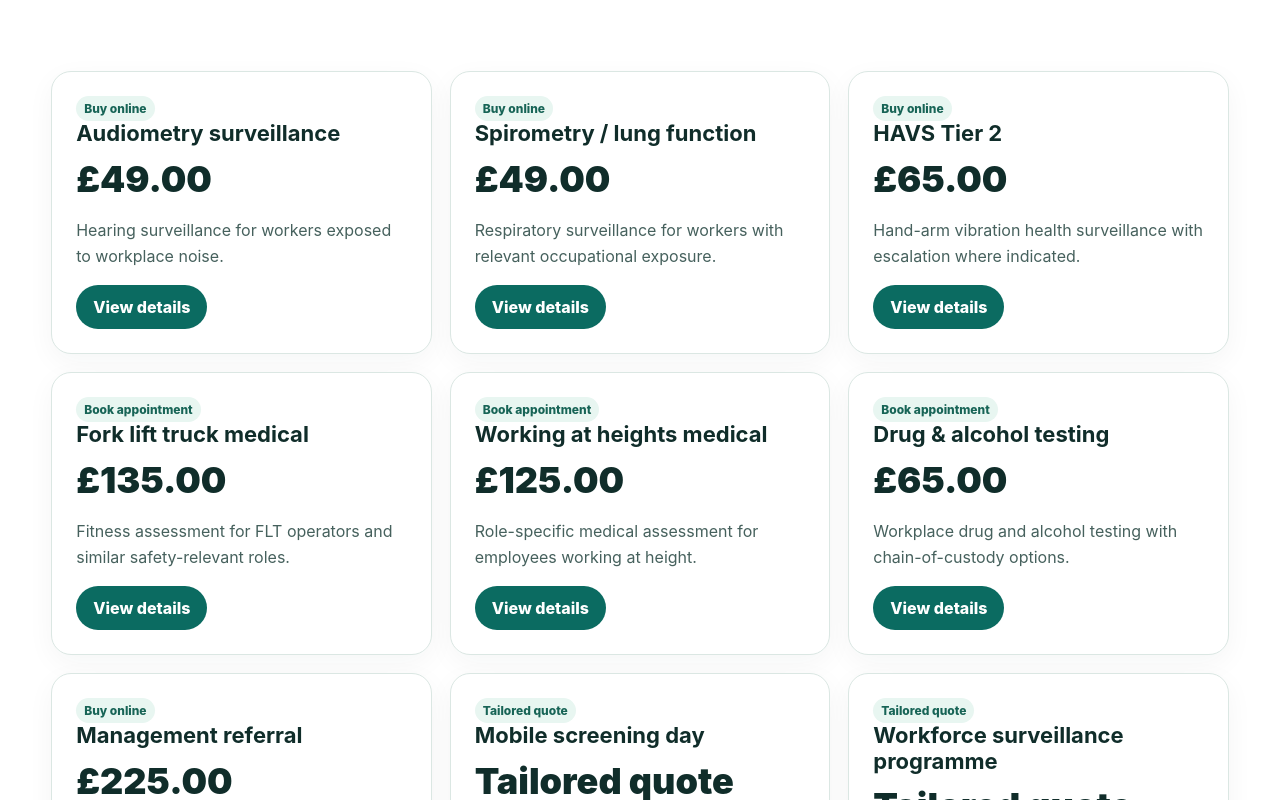
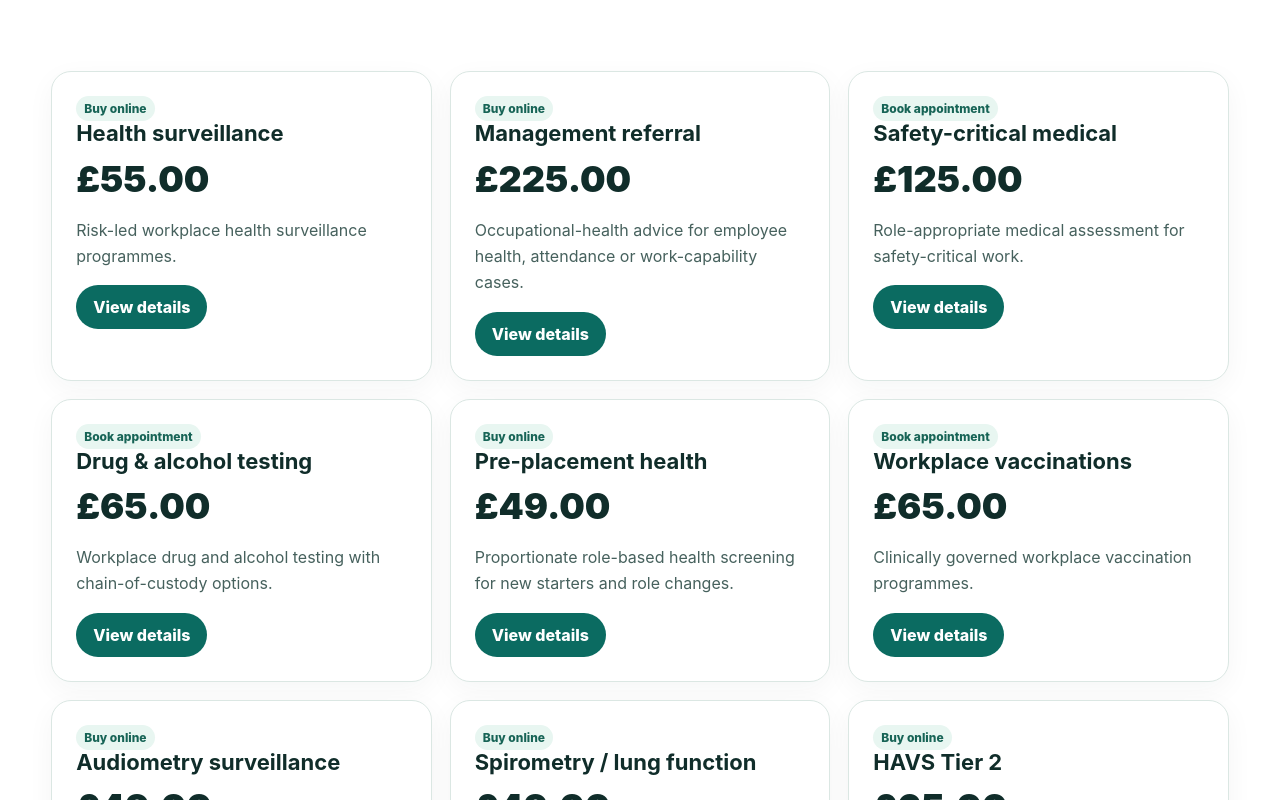
Before and after one commit to PluginPip/OHI-Rebrand, a Next.js app: page /shop in a window 1280 px wide. Shown: the part 620-1420 px from the top of the page. Built offline with nearby package versions, Linux system fonts and the light colour scheme.

Commit message:
Connect all core public services to commerce catalogue

```diff
--- a/app/data/commerce.ts
+++ b/app/data/commerce.ts
@@ -1,16 +1,19 @@
 export type CommerceService={slug:string;name:string;summary:string;description:string;pricePence:number|null;purchaseMode:'buy'|'book'|'quote';duration:string;forWho:string;includes:string[];preparation:string;note:string};
 
 export const commerceServices:CommerceService[]=[
+{slug:'health-surveillance',name:'Health surveillance',summary:'Risk-led workplace health surveillance programmes.',description:'A configurable occupational-health surveillance service covering relevant workplace exposure groups, tests, recalls and employer outcomes. Single assessments can be purchased where appropriate; larger programmes can be scoped for on-site delivery.',pricePence:5500,purchaseMode:'buy',duration:'Typically 20–45 minutes per employee',forWho:'Employees exposed to workplace hazards requiring proportionate health surveillance.',includes:['Confidential health-surveillance assessment','Relevant test pathway','Clinical escalation where indicated','Employer-appropriate outcome','Recall status'],preparation:'Employer supplies relevant role, exposure and risk information.',note:'The final test set and recall period must match the actual workplace risk and surveillance protocol.'},
+{slug:'management-referral',name:'Management referral',summary:'Occupational-health advice for employee health, attendance or work-capability cases.',description:'A secure occupational-health referral designed to answer defined management questions about how health may affect work, attendance, capability, adjustments or return to work.',pricePence:22500,purchaseMode:'buy',duration:'Turnaround depends on case complexity',forWho:'Employers seeking professional advice on employee health and work.',includes:['Secure management referral','Employee consent process','Occupational-health consultation','Employer report addressing agreed questions'],preparation:'Provide role details, relevant context and clear management questions.',note:'Employers receive appropriate occupational-health advice, not unrestricted clinical records.'},
+{slug:'safety-critical-medicals',name:'Safety-critical medical',summary:'Role-appropriate medical assessment for safety-critical work.',description:'A role-aware medical assessment for work where impaired health could create significant risk. The assessment is configured to the agreed role standard and may include observations and tests appropriate to that role.',pricePence:12500,purchaseMode:'book',duration:'Typically 30–60 minutes',forWho:'Construction, plant, machinery, driving, working-at-height and other safety-sensitive roles.',includes:['Medical questionnaire','Role-specific clinical assessment','Relevant tests and observations','Fitness outcome','Review or escalation route'],preparation:'Employer confirms the role and standard. Employee brings relevant corrective lenses, medication information and required ID.',note:'There is no single universal safety-critical standard, so the exact assessment must match the role.'},
+{slug:'drug-alcohol-testing',name:'Drug & alcohol testing',summary:'Workplace drug and alcohol testing with chain-of-custody options.',description:'Workplace testing suitable for pre-employment, random, for-cause or post-incident programmes, with chain-of-custody options where required.',pricePence:6500,purchaseMode:'book',duration:'Varies by testing method',forWho:'Employers operating a defined workplace drug and alcohol testing policy.',includes:['Identity and consent process','Sample collection/testing pathway','Documented outcome','Chain-of-custody option where specified'],preparation:'Testing purpose and policy basis should be clear before booking.',note:'Laboratory confirmation or enhanced chain-of-custody services may change the final price.'},
+{slug:'pre-placement-health',name:'Pre-placement health',summary:'Proportionate role-based health screening for new starters and role changes.',description:'A role-focused pre-placement health assessment that supports safe placement and adjustment planning without disclosing unnecessary medical information to the employer.',pricePence:4900,purchaseMode:'buy',duration:'Online screening usually 10–20 minutes with clinical follow-up where required',forWho:'New starters, role changes and employees entering jobs with defined health or safety requirements.',includes:['Role-specific confidential questionnaire','Clinical review where triggered','Adjustment consideration','Employer-appropriate placement outcome'],preparation:'Employer defines genuine role demands and relevant hazards before the employee is invited.',note:'A pre-placement screen does not replace a separate safety-critical or statutory medical where one is genuinely required.'},
+{slug:'workplace-vaccinations',name:'Workplace vaccinations',summary:'Clinically governed workplace vaccination programmes.',description:'Vaccination delivery planned around occupational risk, eligible workforce, vaccine supply, appointment capacity and clinically appropriate screening and consent.',pricePence:6500,purchaseMode:'book',duration:'Usually 10–20 minutes plus observation where clinically required',forWho:'Eligible workers in occupational-risk or employer vaccination programmes.',includes:['Clinical eligibility screening','Consent process','Vaccination administration','Record keeping','Recall or next-dose scheduling where applicable'],preparation:'Programme eligibility, vaccine supply, cold-chain and clinical governance requirements must be confirmed.',note:'Final production pricing will define vaccine acquisition, programme setup and any multi-dose requirements.'},
 {slug:'audiometry-surveillance',name:'Audiometry surveillance',summary:'Hearing surveillance for workers exposed to workplace noise.',description:'A structured occupational-health hearing surveillance assessment for employees whose work exposes them to noise. The service is designed to support an employer surveillance programme and provides an employer-appropriate outcome without exposing confidential clinical notes.',pricePence:4900,purchaseMode:'buy',duration:'Typically 20–30 minutes',forWho:'Employees exposed to workplace noise where health surveillance is required or appropriate.',includes:['Occupational-health questionnaire','Audiometric hearing test','Clinical review of results','Employer-appropriate outcome status'],preparation:'Employees should avoid significant noise exposure immediately before testing where practical.',note:'Final surveillance frequency should reflect workplace risk assessment and the clinical surveillance programme.'},
 {slug:'spirometry-lung-function',name:'Spirometry / lung function',summary:'Respiratory surveillance for workers with relevant occupational exposure.',description:'Respiratory health surveillance for employees exposed to dusts, fumes, respiratory sensitisers or other relevant workplace hazards.',pricePence:4900,purchaseMode:'buy',duration:'Typically 20–30 minutes',forWho:'Workers with relevant occupational respiratory exposure.',includes:['Respiratory health questionnaire','Spirometry assessment','Clinical review','Employer-appropriate outcome status'],preparation:'Some employees may need additional review depending on symptoms, history or test quality.',note:'This is occupational-health surveillance, not emergency or diagnostic respiratory care.'},
 {slug:'havs-tier-2',name:'HAVS Tier 2',summary:'Hand-arm vibration health surveillance with escalation where indicated.',description:'Tier 2 HAVS surveillance for workers regularly exposed to hand-transmitted vibration, with escalation where symptoms or findings indicate further assessment is required.',pricePence:6500,purchaseMode:'buy',duration:'Typically 20–30 minutes',forWho:'Workers regularly exposed to vibration from powered tools or machinery.',includes:['Tier 2 questionnaire and assessment','Symptom review','Risk-based outcome','Tier 3 escalation route where indicated'],preparation:'Employer should have role and exposure information available.',note:'Tier 3 or specialist assessment may be charged separately where clinically required.'},
 {slug:'fork-lift-truck-medical',name:'Fork lift truck medical',summary:'Fitness assessment for FLT operators and similar safety-relevant roles.',description:'A role-aware medical assessment intended to help employers make appropriate fitness decisions for forklift truck operators and comparable safety-relevant roles.',pricePence:13500,purchaseMode:'book',duration:'Typically 30–45 minutes',forWho:'Fork-lift truck operators and similar safety-relevant operator roles.',includes:['Health questionnaire','Relevant observations','Vision and role-specific checks','Fitness opinion'],preparation:'Bring glasses or contact lenses and relevant medication information where applicable.',note:'Assessment content may vary depending on role and employer risk requirements.'},
 {slug:'working-at-heights-medical',name:'Working at heights medical',summary:'Role-specific medical assessment for employees working at height.',description:'A medical assessment focused on whether health factors may affect safe performance when working at height or in other safety-critical environments.',pricePence:12500,purchaseMode:'book',duration:'Typically 30–45 minutes',forWho:'Employees working at height or in safety-critical environments.',includes:['Clinical history','Relevant observations and checks','Role-risk review','Fitness opinion'],preparation:'Employer should provide sufficient information about the role and work environment.',note:'Additional tests may be required where the role or clinical findings indicate.'},
-{slug:'drug-alcohol-testing',name:'Drug & alcohol testing',summary:'Workplace drug and alcohol testing with chain-of-custody options.',description:'Workplace testing suitable for pre-employment, random, for-cause or post-incident programmes, with chain-of-custody options where required.',pricePence:6500,purchaseMode:'book',duration:'Varies by testing method',forWho:'Employers operating a defined workplace drug and alcohol testing policy.',includes:['Identity and consent process','Sample collection/testing pathway','Documented outcome','Chain-of-custody option where specified'],preparation:'Testing purpose and policy basis should be clear before booking.',note:'Laboratory confirmation or enhanced chain-of-custody services may change the final price.'},
-{slug:'management-referral',name:'Management referral',summary:'Occupational-health advice for employee health, attendance or work-capability cases.',description:'A secure occupational-health referral designed to answer defined management questions about how health may affect work, attendance, capability, adjustments or return to work.',pricePence:22500,purchaseMode:'buy',duration:'Turnaround depends on case complexity',forWho:'Employers seeking professional advice on employee health and work.',includes:['Secure management referral','Employee consent process','Occupational-health consultation','Employer report addressing agreed questions'],preparation:'Provide role details, relevant context and clear management questions.',note:'Employers receive appropriate occupational-health advice, not unrestricted clinical records.'},
 {slug:'mobile-screening-day',name:'Mobile screening day',summary:'Bring OHI to your workplace for efficient multi-employee health surveillance.',description:'A tailored on-site programme using OHI mobile screening capability. The service is scoped around workforce size, tests, location, scheduling and operational requirements.',pricePence:null,purchaseMode:'quote',duration:'Half-day, full-day or multi-day programmes',forWho:'Employers needing multiple assessments completed on site with minimal downtime.',includes:['Site and workforce scoping','Test/package design','Scheduling support','Mobile-unit delivery proposal'],preparation:'Provide employee numbers, required assessments, site postcode and access/parking information.',note:'Pricing depends on travel, workforce size, test mix, clinician requirements and duration.'},
 {slug:'workforce-surveillance-programme',name:'Workforce surveillance programme',summary:'A risk-led occupational-health surveillance programme built around your workforce.',description:'An ongoing programme mapping job roles and hazards to the appropriate surveillance, recalls and employer reporting.',pricePence:null,purchaseMode:'quote',duration:'Ongoing service',forWho:'Organisations needing a managed surveillance programme rather than isolated tests.',includes:['Role and hazard mapping','Surveillance matrix','Recall scheduling','Employer compliance dashboard'],preparation:'We review workforce roles, hazards, sites and existing surveillance arrangements.',note:'Programme pricing is tailored to workforce size, scope, locations and service frequency.'}
 ];
-
 export function getCommerceService(slug:string){return commerceServices.find(s=>s.slug===slug)}
 export function money(pence:number|null){return pence===null?'Tailored quote':new Intl.NumberFormat('en-GB',{style:'currency',currency:'GBP'}).format(pence/100)}
```
